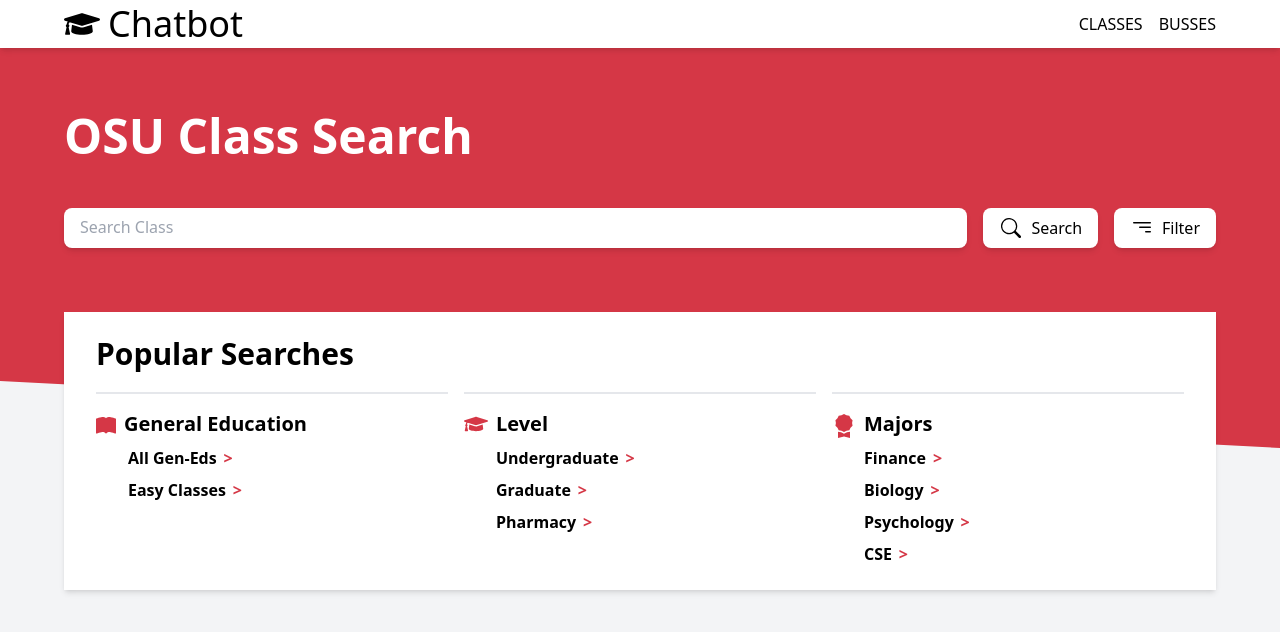
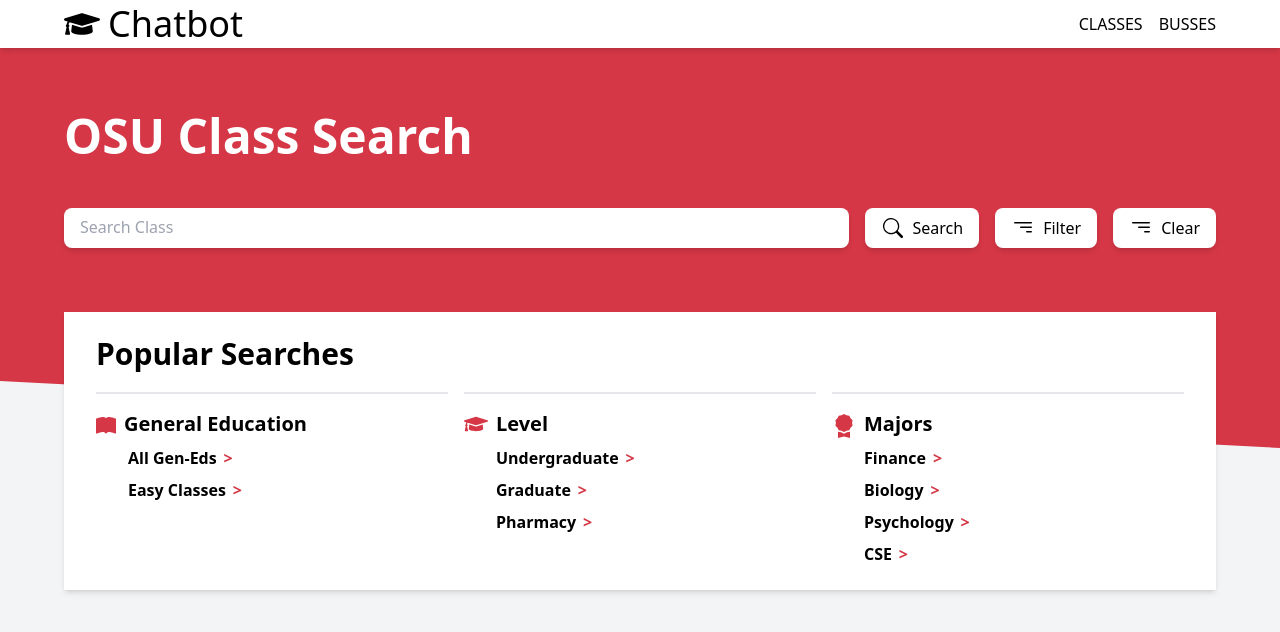
Before and after one commit to dailin7/chatbot, a React (Create React App) app in the folder client/: page / in a window 1280 px wide. Shown: the top 632 px of the page. Built offline with nearby package versions, Linux system fonts and the light colour scheme.

Commit message:
clear data

```diff
--- a/client/src/pages/Home/index.tsx
+++ b/client/src/pages/Home/index.tsx
@@ -17,6 +17,7 @@
 import { sampleCourse } from "../../utils/sampleCourse";
 import { useAppDispatch, useAppSelector } from "../../hooks/useAppRedux";
 import { setSearchTerm } from "../../store/search.slice";
+import { clearTerm } from "../../store/search.slice";
 
 const initialFormData = {
   searchTerm: "",
@@ -79,6 +80,16 @@
               >
                 <BsFilterRight className="text-2xl" />
                 <p className="hidden sm:block">Filter</p>
+              </Button>
+              <Button
+                className="py-2 px-2 sm:px-4 flex justify-center items-center gap-2"
+                onClick={() => {
+                  setShowFilter((prev) => !prev)
+                  dispatch(clearTerm())
+                }}
+              >
+                <BsFilterRight className="text-2xl" />
+                <p className="hidden sm:block">Clear</p>
               </Button>
             </div>
             <div
--- a/client/src/store/search.slice.ts
+++ b/client/src/store/search.slice.ts
@@ -1,4 +1,5 @@
 import { createSlice } from "@reduxjs/toolkit";
+import { Action } from "@remix-run/router";
 import { campuses, terms } from "../pages/Home/filterOptions";
 
 const initialFormData = {
@@ -14,11 +15,16 @@
     initialState: initialFormData,
     reducers: {
       setSearchTerm(state, action) {
-          return { ...state, ...action.payload }
+          return { ...state, searchTerm:action.payload }
       },
       setTerm(state, action) {
           return { ...state, term: action.payload }
+      },
+      clearTerm(state){
+        return {...state,...initialFormData}
       }
+
+
     //   authenticate(state, action: { payload: AuthState; type: string }) {
     //     localStorage.setItem("profile", JSON.stringify({ ...action.payload }));
     //     return action.payload;
@@ -31,4 +37,5 @@
   });
 
   export const { setSearchTerm } = searchSlice.actions;
+  export const {clearTerm }= searchSlice.actions;
   export default searchSlice.reducer;
```
